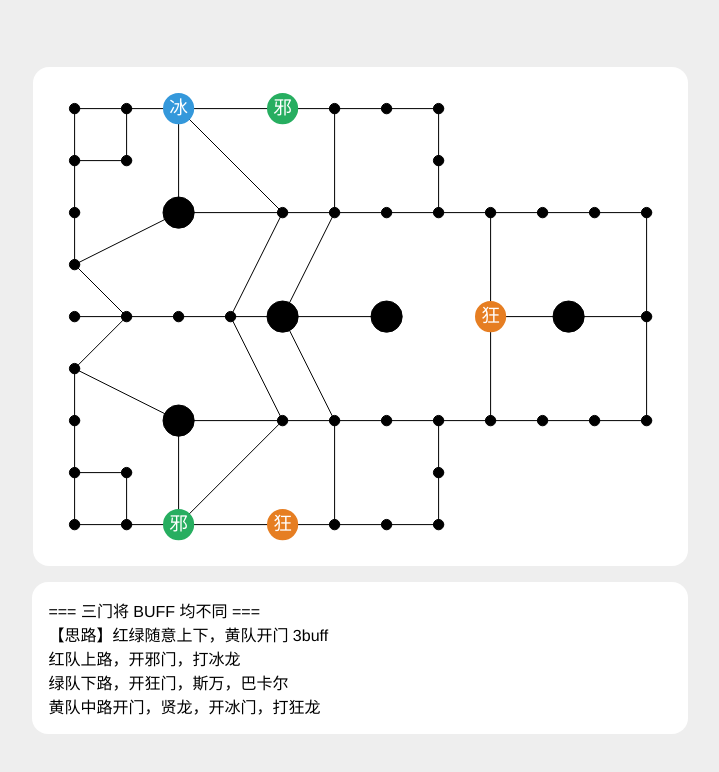
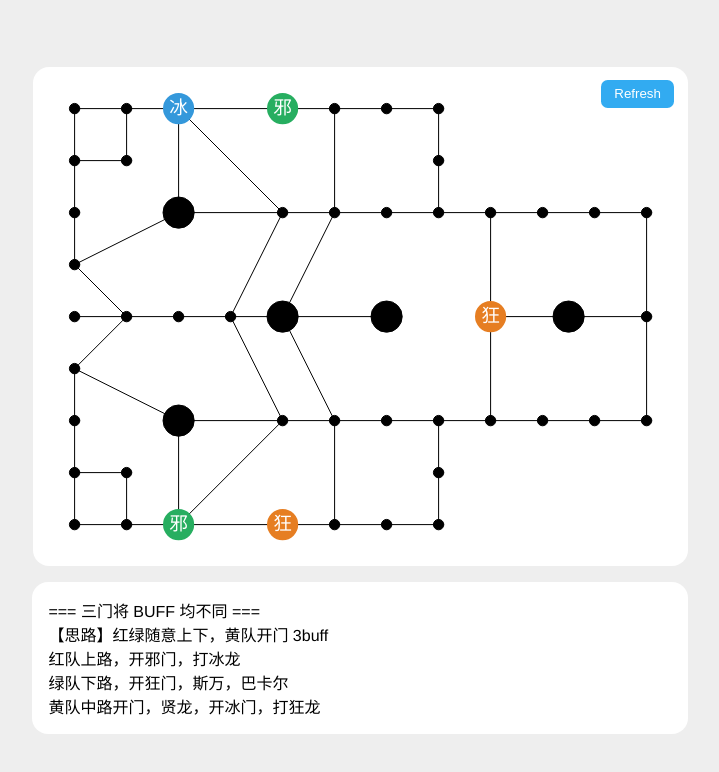
Before and after one commit to Gu-Miao/bacar-hard-scheme, a website built with Vite: page index.html in a window 1280 px wide. Shown: the whole page, without its empty margins (280-999 px from the left). Built offline with nearby package versions, Linux system fonts and the light colour scheme.

Commit message:
Fix 221 error and add refresh button

```diff
--- a/index.html
+++ b/index.html
@@ -9,6 +9,7 @@
   </head>
   <body>
     <div id="root">
+      <button>Refresh</button>
       <canvas id="canvas"></canvas>
       <div id="route"></div>
     </div>
--- a/index.less
+++ b/index.less
@@ -19,6 +19,31 @@ body {
   justify-content: center;
   align-items: center;
   flex-direction: column;
+  position: relative;
+}
+
+button {
+  position: absolute;
+  top: 1em;
+  right: 1em;
+  padding: 0.5em 1em;
+  border-radius: 0.5em;
+  box-shadow: none;
+  outline: none;
+  border: none;
+  background-color: #32abf1;
+  color: white;
+  transition: color 0.4s ease-in-out;
+
+  &:active,
+  &:hover {
+    background-color: #08c;
+  }
+
+  &:active {
+    padding-top: 0.6em;
+    padding-bottom: 0.4em;
+  }
 }
 
 #canvas,
--- a/index.ts
+++ b/index.ts
@@ -3,6 +3,7 @@ import data, { Data, Buff } from './data'
 const canvas = document.getElementById('canvas') as HTMLCanvasElement
 const ctx = canvas.getContext('2d') as CanvasRenderingContext2D
 const route = document.getElementById('route') as HTMLDivElement
+const refresh = document.querySelector('button') as HTMLButtonElement
 
 const maxCellSize = 52
 let cellSize = maxCellSize
@@ -18,6 +19,7 @@ const buffMap: Record<string, Buff> = {}
 handleResize()
 
 window.addEventListener('resize', handleResize)
+refresh.addEventListener('click', handleResize)
 
 function handleResize() {
   cellSize = Math.min(maxCellSize, Math.floor(document.documentElement.clientWidth / 14.2))
@@ -270,7 +272,7 @@ function get2From221(): Buff {
     }
   }
 
-  return buffMap[22]
+  return buffMap[38]
 }
 
 /**
```
